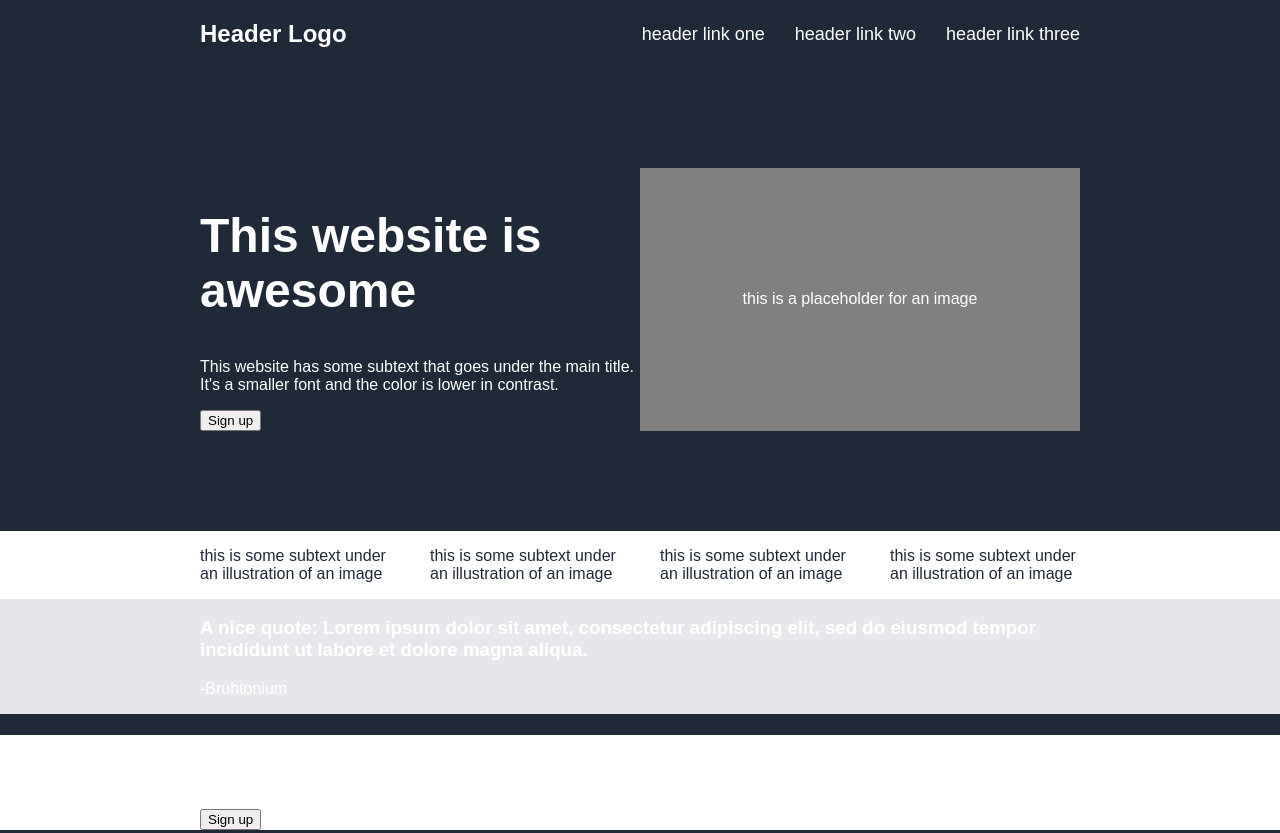
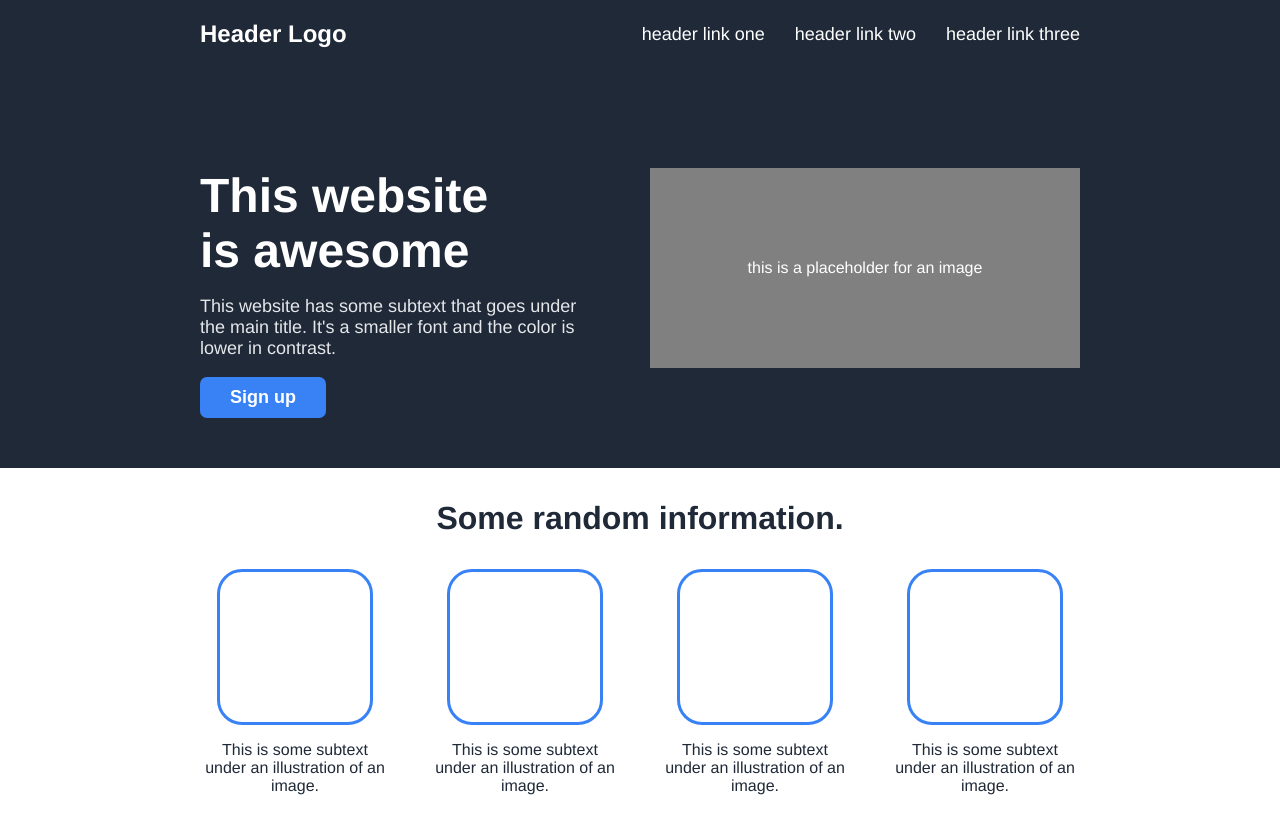
Before and after one commit to dereklindell/landing_page, a plain HTML site: page index.html in a window 1280 px wide. Shown: the top 833 px of the page. Drawn offline with Linux system fonts and the light colour scheme.

Commit message:
Added most of the CSS to the document

```diff
--- a/index.html
+++ b/index.html
@@ -30,32 +30,45 @@
 
     <div class="info">
         <div>
-            <p>this is some subtext under an illustration of an image</p>
+            <h3>Some random information.</h3>
+        </div>
+        <div class="container">
+            <div class="image">
+                <div class="box"></div>
+                <p>This is some subtext under an illustration of an image.</p>
             </div>
 
-        <div>
-            <p>this is some subtext under an illustration of an image</p>
+            <div class="image">
+                <div class="box"></div>
+                <p>This is some subtext under an illustration of an image.</p>
             </div>
 
-        <div>
-            <p>this is some subtext under an illustration of an image</p>
+            <div class="image">
+                <div class="box"></div>
+                <p>This is some subtext under an illustration of an image.</p>
             </div>
 
-        <div>
-            <p>this is some subtext under an illustration of an image</p>
+            <div class="image">
+                <div class="box"></div>
+                <p>This is some subtext under an illustration of an image.</p>
+            </div>
         </div>
     </div>
 
-    <div class="quote">
-        <h3>A nice quote: Lorem ipsum dolor sit amet, consectetur adipiscing elit, sed do eiusmod tempor incididunt ut labore et dolore magna aliqua.</h3>
-        <p>-Bruhtonium</p>
+    <div class="quotebox">
+        <div>
+            <p class="quote">A nice quote: Lorem ipsum dolor sit amet, consectetur adipiscing elit, sed do eiusmod tempor incididunt ut labore et dolore magna aliqua.</h3>
+            <p class="author">-Bruhtonium</p>
+        </div>
     </div>
 
-    <div class="container">
     <div class="signup">
+        <div class="modal">
+            <div class="left-modal">
                 <h4>Call to action! It's time!</h4>
                 <p>Sign up for our product by clicking that button right over there!</p>
-            <button>Sign up</button>
+            </div>
+            <div class="right-modal"><button>Sign up</button></div>
         </div>
     </div>
 
--- a/style.css
+++ b/style.css
@@ -1,5 +1,5 @@
 body {
-    font-family: Arial, Helvetica, sans-serif;
+    font-family: Helvetica, sans-serif;
     background-color: #1F2937;
     height: 100%;
     width: 100%;
@@ -22,7 +22,7 @@ img {
 }
 
 
-.header, .hero, .info, .quote, .signup, .footer {
+.header, .hero, .info, .quotebox, .signup, .footer {
     padding:0 200px;
 }
 
@@ -36,14 +36,14 @@ img {
     padding: 20px 200px;
 }
 
-.header > h1 {
+.header h1 {
     font-size: 24px;
     font-weight: 900;
     margin:0;
     padding:0;
 }
 
-.header > ul {
+.header ul {
     font-size: 18px;
     color: #E5E7EB;
 }
@@ -57,27 +57,50 @@ a:link, a:visited {
 
 .hero {
     display: flex;
-    min-height: 200px;
+    height: 200px;
     padding-bottom: 100px;
-}
-
-.hero-left > h2 {
-    font-size: 48px;
-    font-weight: 800;
+    align-items: center;
+    gap: 20px;
 }
 
 .hero-left {
+    max-height:200px;
     flex: 1;
     padding: 0;
     margin: 0;
 }
 
-.hero-right{
+.hero-right {
     display:flex;
     align-items: center;
     justify-content: center;
+    min-height:200px;
     flex: 1;
     background-color: grey;
+}
+
+.hero-left h2 {
+    font-size: 48px;
+    font-weight: 800;
+    max-width: 300px;
+    margin:0px;
+}
+
+.hero-left p {
+    font-size: 18px;
+    max-width: 400px;
+    color: #E5E7EB;
+}
+
+.hero-left button {
+    background-color: #3882F6;
+    color:white;
+    text-decoration: none;
+    border: none;
+    padding: 10px 30px;
+    border-radius: 7px;
+    font-weight: bold;
+    font-size: 18px;
 }
 
 /* info section */
@@ -86,13 +109,64 @@ a:link, a:visited {
     color: #1F2937;
     background-color:white;
     display:flex;
-    gap:40px;
+    flex-direction: column;
+    justify-content: stretch;
+    text-align: center;
+    padding-bottom: 80px;
 }
+
+.container {
+    display:flex;
+    justify-content: center;
+    gap: 40px;
+}
+
+.info h3 {
+    font-size: 32px;
+}
+
+.image {
+    display:flex;
+    flex-direction: column;
+    align-items: center;
+    max-width: 200px;
+}
+
+.box {
+    border: solid #3882F6;
+    border-radius:25px;
+    height: 150px;
+    width: 150px;
+}
+
+
 
 /* quote section */
 
+.quotebox {
+    background-color: #e5e7eb;
+    display:flex;
+    justify-content: center;
+    align-items: center;
+    color: #1F2937;
+}
+
+.quotebox div {
+    max-width:800px;
+    padding: 80px;
+}
+
 .quote {
-    background-color: #e5e7eb;
+    font-size: 28px;
+    font-style: italic;
+    font-weight: 100;
+    margin-bottom:10px;
+}
+
+.author {
+    text-align: end;
+    font-size:24px;
+    margin:0;
 }
 
 /* signup section */
```
Lines whose indentation alone changed are shown as unchanged.
